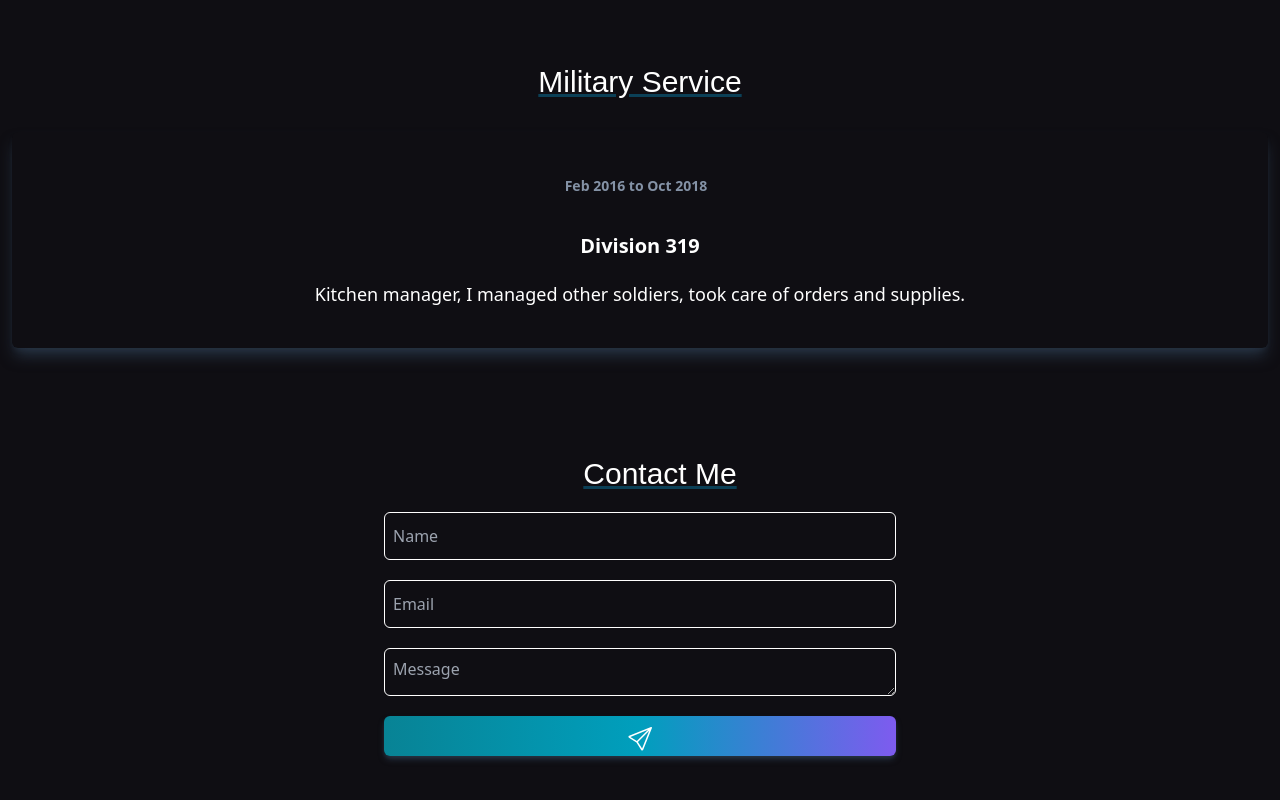
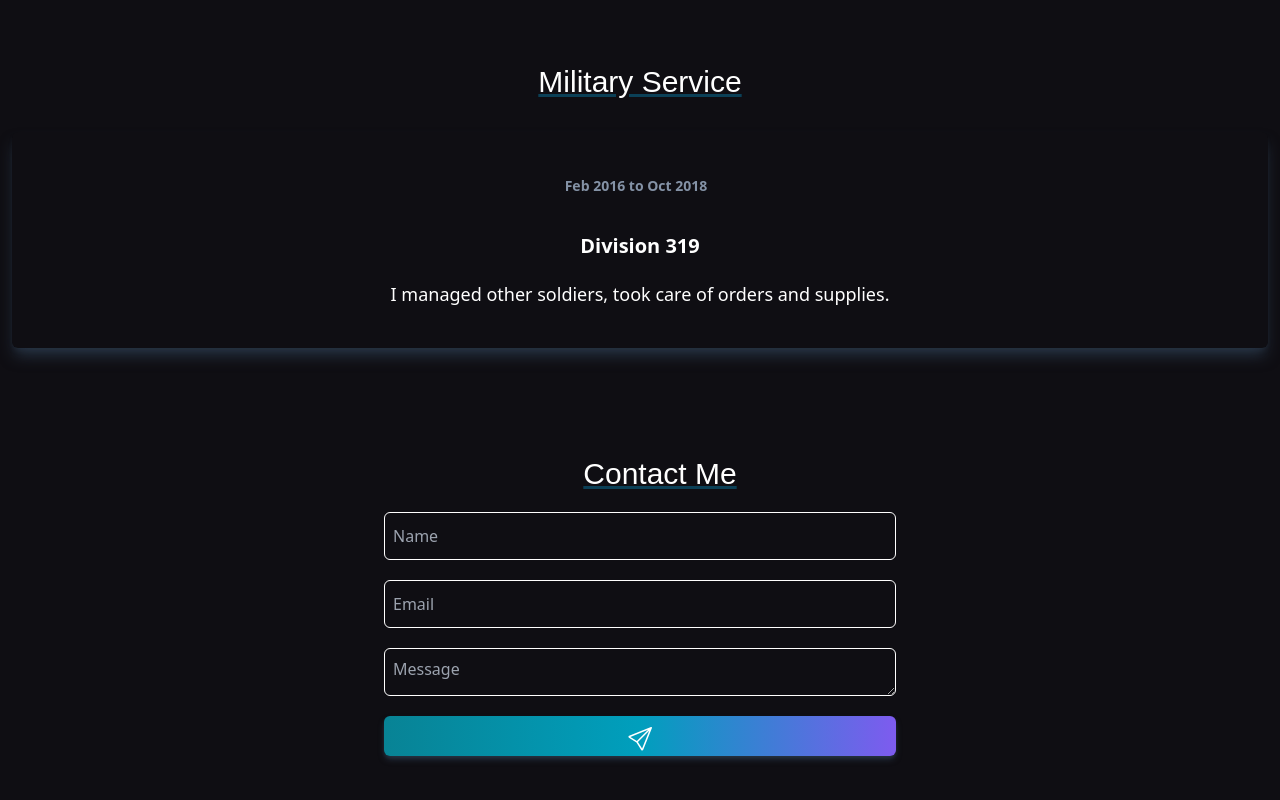
Before and after one commit to orzarhi/Portfolio, a React (Vite) app: page / in a window 1280 px wide. Shown: the part 2472-3272 px from the top of the page. Built offline with nearby package versions, Linux system fonts and the light colour scheme; a web font is replaced by a local one.

Commit message:
Fixed bug

```diff
--- a/src/components/MilitaryService.jsx
+++ b/src/components/MilitaryService.jsx
@@ -9,7 +9,7 @@ export const MilitaryService = () => {
                 </span>
             </div>
             <div className="flex justify-center mt-5">
-                <Card place={""} title={"Division 319"} date={"Feb 2016 to Oct 2018"} section={"Kitchen manager, I managed other soldiers, took care of orders and supplies."} />
+                <Card place={""} title={"Division 319"} date={"Feb 2016 to Oct 2018"} section={"I managed other soldiers, took care of orders and supplies."} />
             </div>
         </>
 
```
Also changed, not shown: 1 other file (tests, documents, lock files or other folders).
